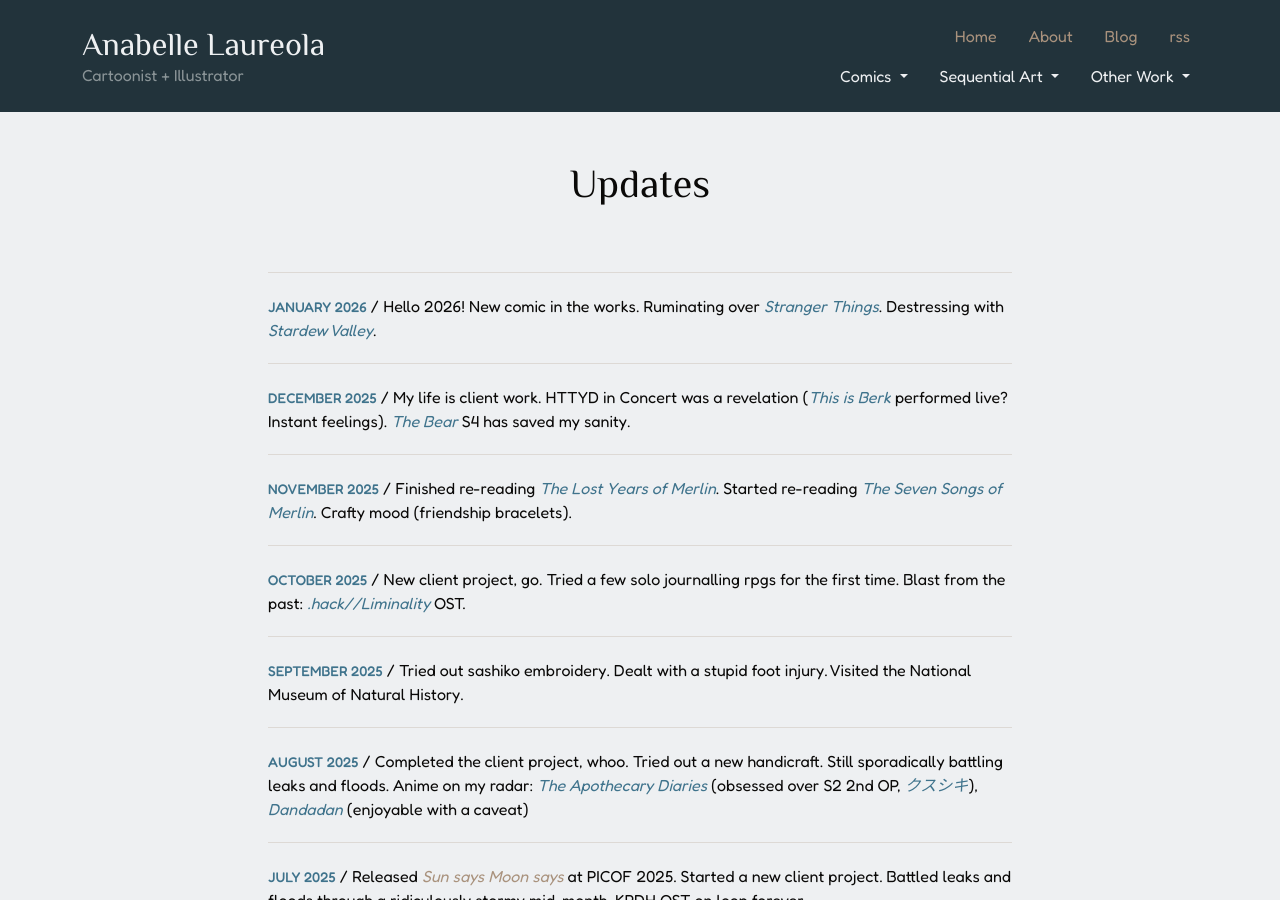
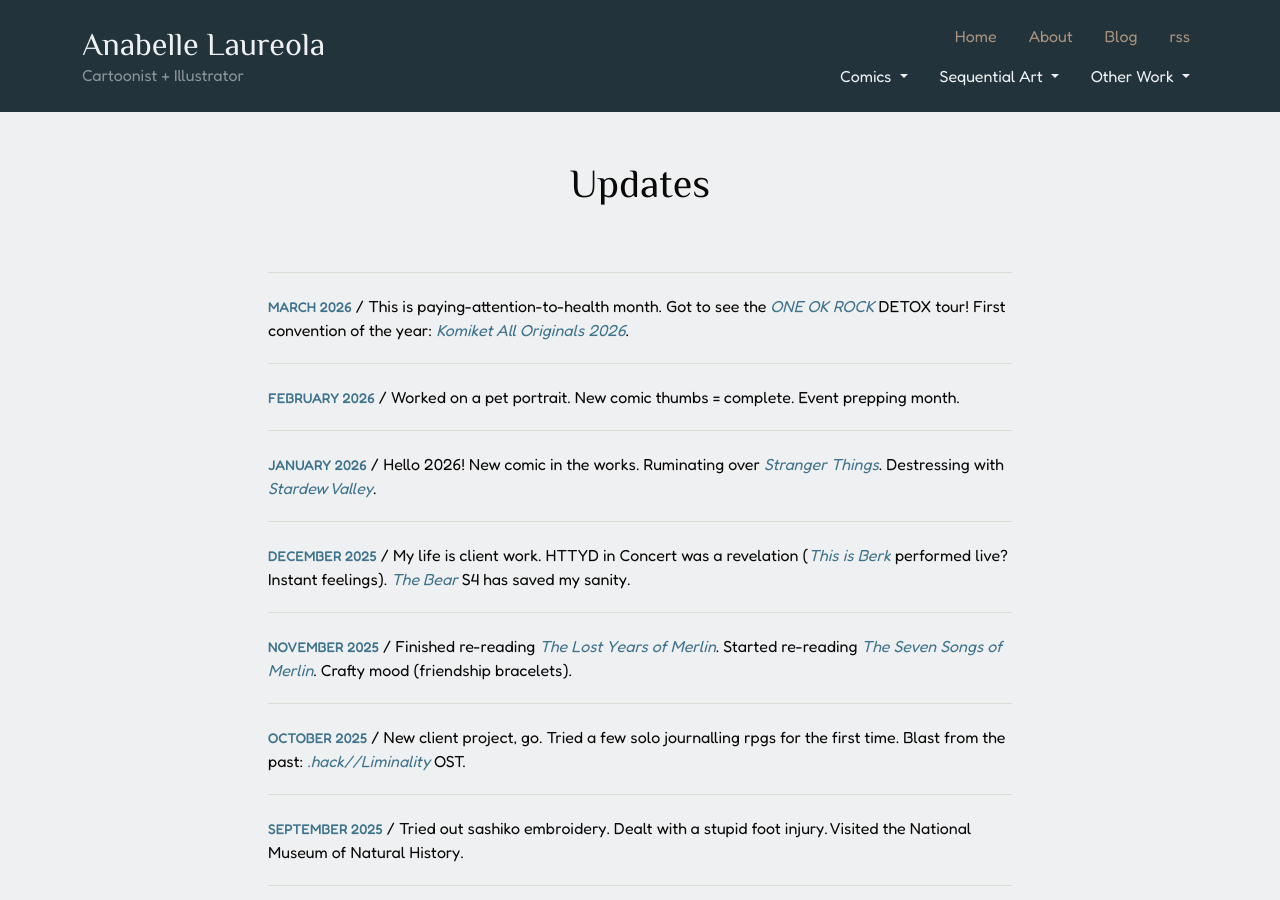
Before and after one commit to nabelore/nabelore.github.io, a Jekyll site: the page built from assets/html/updates.html, in a window 1280 px wide and 900 px high. Built offline with Jekyll 4.4.1, drawn with Linux system fonts in a browser that asks for light colours.

Commit message:
March 2026 update

```diff
--- a/_data/updates-2026.yml
+++ b/_data/updates-2026.yml
@@ -1,5 +1,18 @@
 # site.data.updates-2026
 
+- name: March 2026
+  desc: >
+    This is paying-attention-to-health month.
+    Got to see the <i>ONE OK ROCK</i> DETOX tour!
+    First convention of the year: <i>Komiket All Originals 2026</i>.
+  readmoreurl:
+
+- name: February 2026
+  desc: >
+    Worked on a pet portrait.
+    New comic thumbs = complete.
+    Event prepping month.
+  readmoreurl:
 
 - name: January 2026
   desc: >
```
Also changed, not shown: Gemfile.lock.
